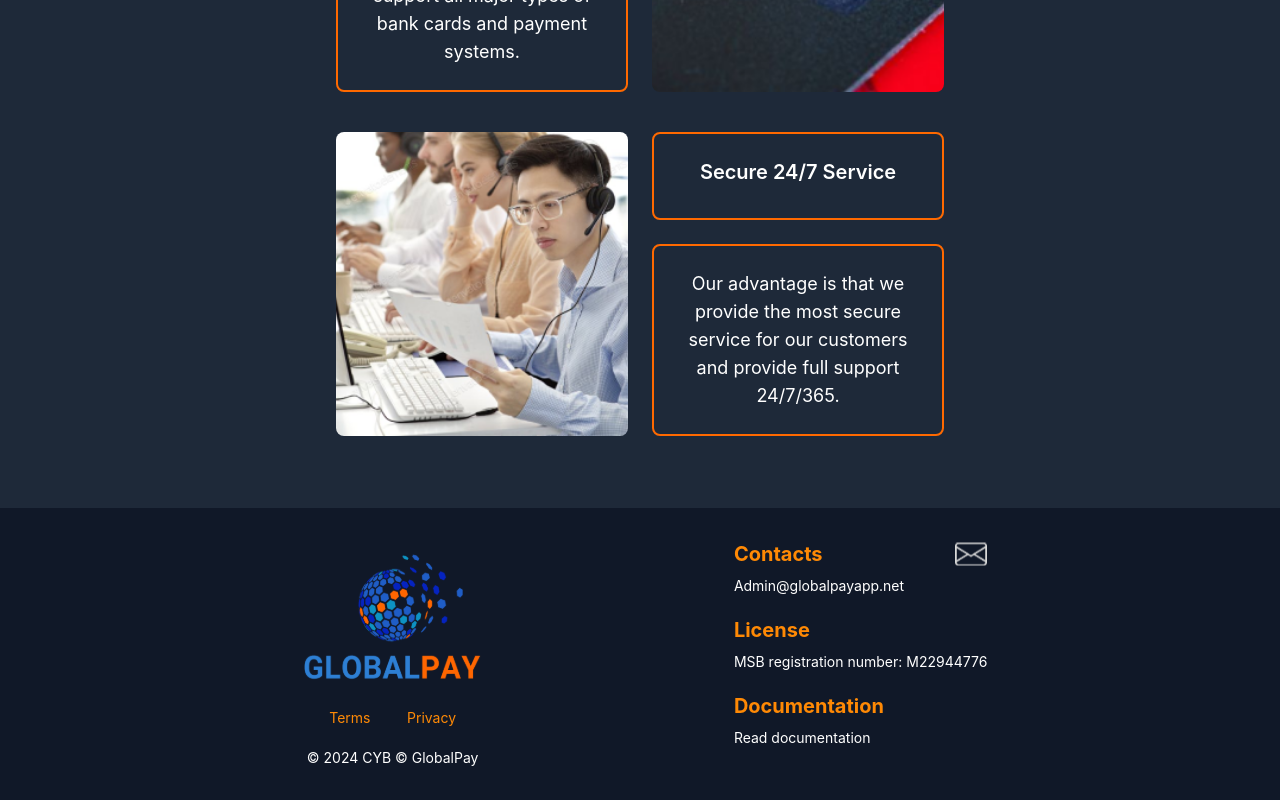
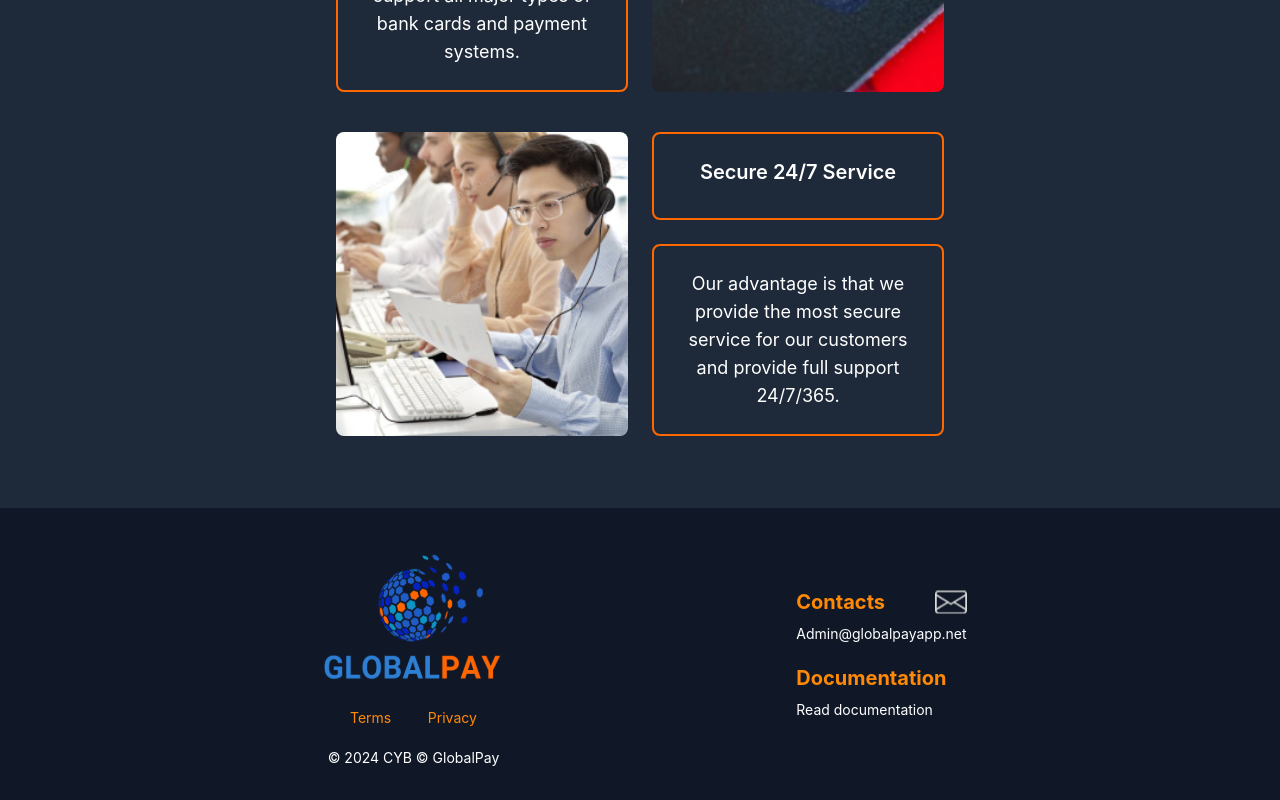
Before and after one commit to nbowisdar/payments, a React (Vite) app: page / in a window 1280 px wide. Shown: the part 3276-4076 px from the top of the page. Built offline with nearby package versions, Linux system fonts and the light colour scheme.

Commit message:
rm license

```diff
--- a/src/components/footer.tsx
+++ b/src/components/footer.tsx
@@ -74,7 +74,7 @@ const Footer = () => {
 				</div>
 				<div className="flex flex-col gap-10 max-w-96">{/* Contacts */}</div>
 
-				<div className="flex flex-col gap-5 max-w-96">
+				<div className="flex flex-col gap-5 max-w-96 justify-center">
 					<motion.div variants={item}>
 						<motion.h3
 							className="flex justify-between text-xl font-bold text-orange-400"
@@ -90,15 +90,7 @@ const Footer = () => {
 						</motion.h3>
 						<p className="mt-2">Admin@globalpayapp.net</p>
 					</motion.div>
-					<motion.div variants={item}>
-						<motion.h3
-							className="text-xl font-bold text-orange-400 "
-							whileHover={{ x: 5 }}
-						>
-							License
-						</motion.h3>
-						<p className="mt-2">MSB registration number: M22944776</p>
-					</motion.div>
+
 					<motion.div variants={item}>
 						<motion.h3
 							className="text-xl font-bold text-orange-400 "
```
